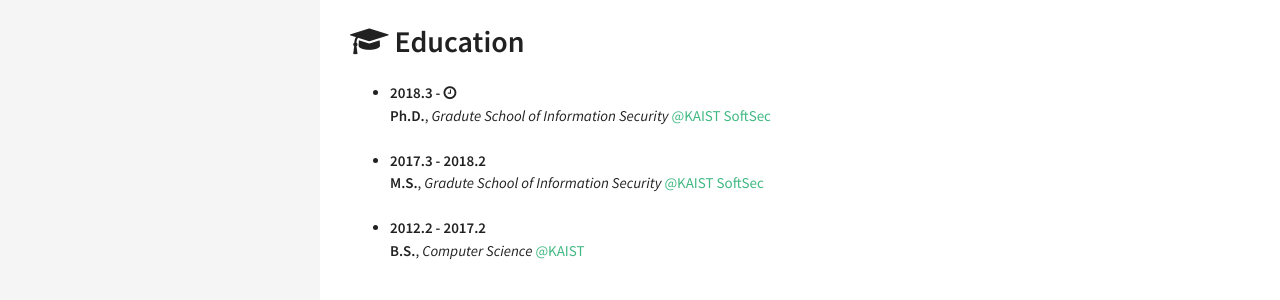
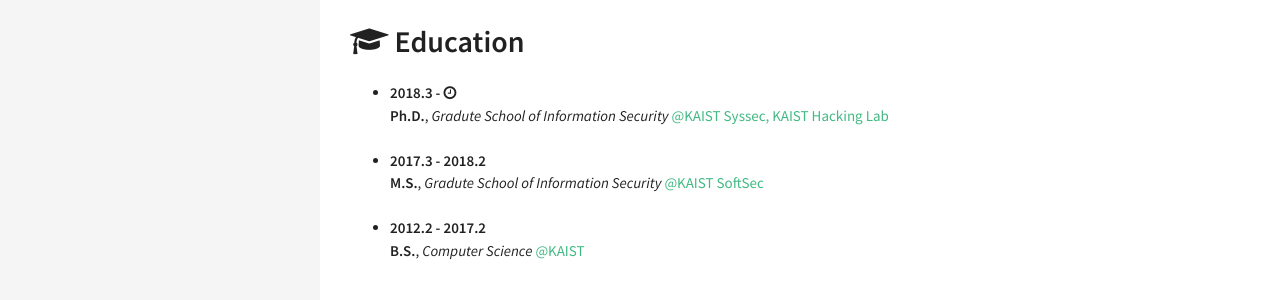
Before and after one commit to DaramG/daramg.github.io, a Jekyll site: the page built from index.html, in a window 1280 px wide. Shown: the part 235-535 px from the top of the page. Built offline with Jekyll 4.4.1, drawn with Linux system fonts in a browser that asks for light colours.

Commit message:
Update education.yml

```diff
--- a/_data/index/education.yml
+++ b/_data/index/education.yml
@@ -1,5 +1,5 @@
-- name: KAIST SoftSec
-  link: https://softsec.kaist.ac.kr/
+- name: KAIST Syssec, KAIST Hacking Lab
+  link: https://kaist-hacking.github.io
   date: 2018.3 - <i class="fa fa-clock-o" aria-hidden="true" title="Until Now"></i>
   descr: <strong>Ph.D.</strong>, <em>Gradute School of Information Security</em>
 
```
